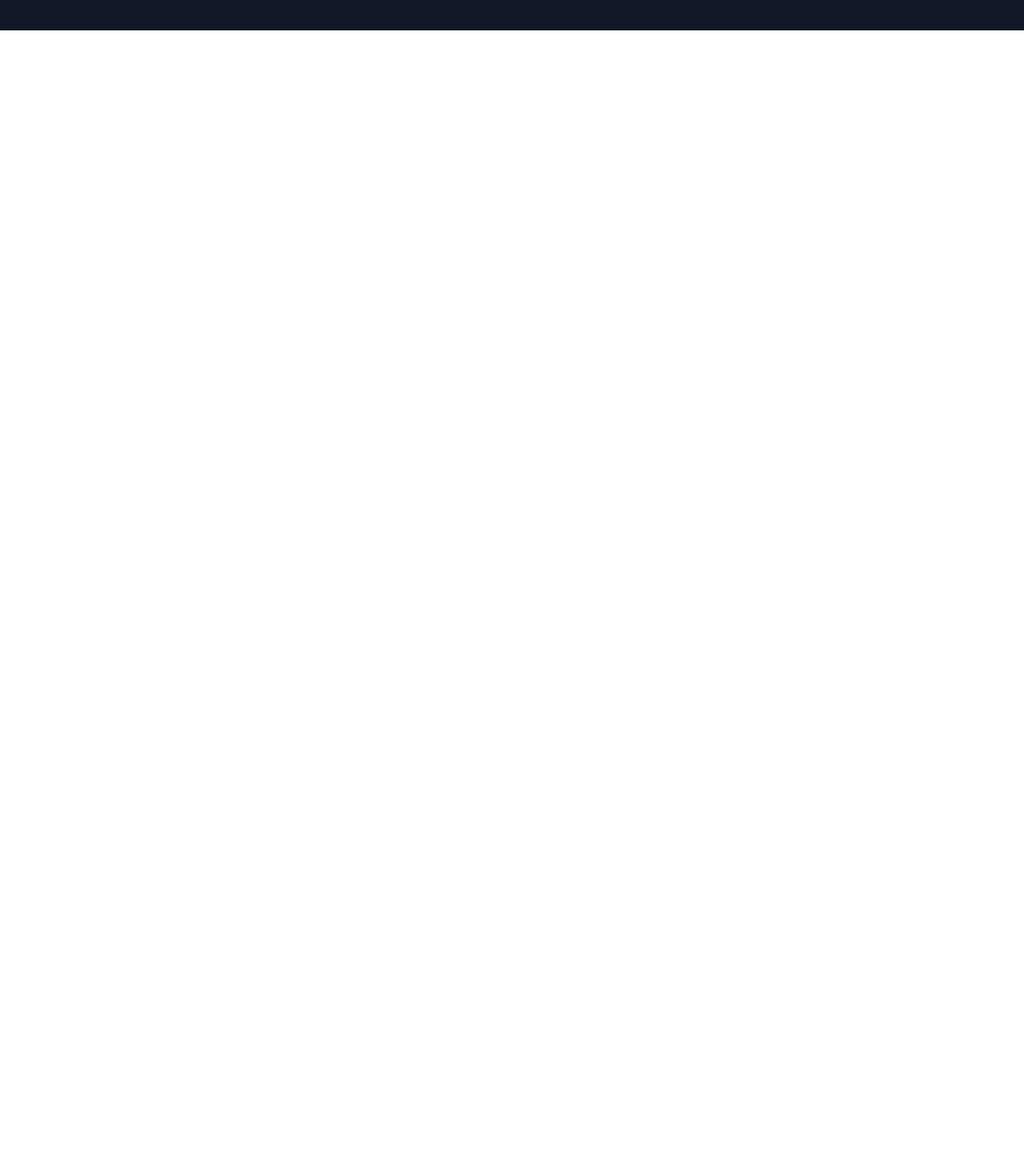
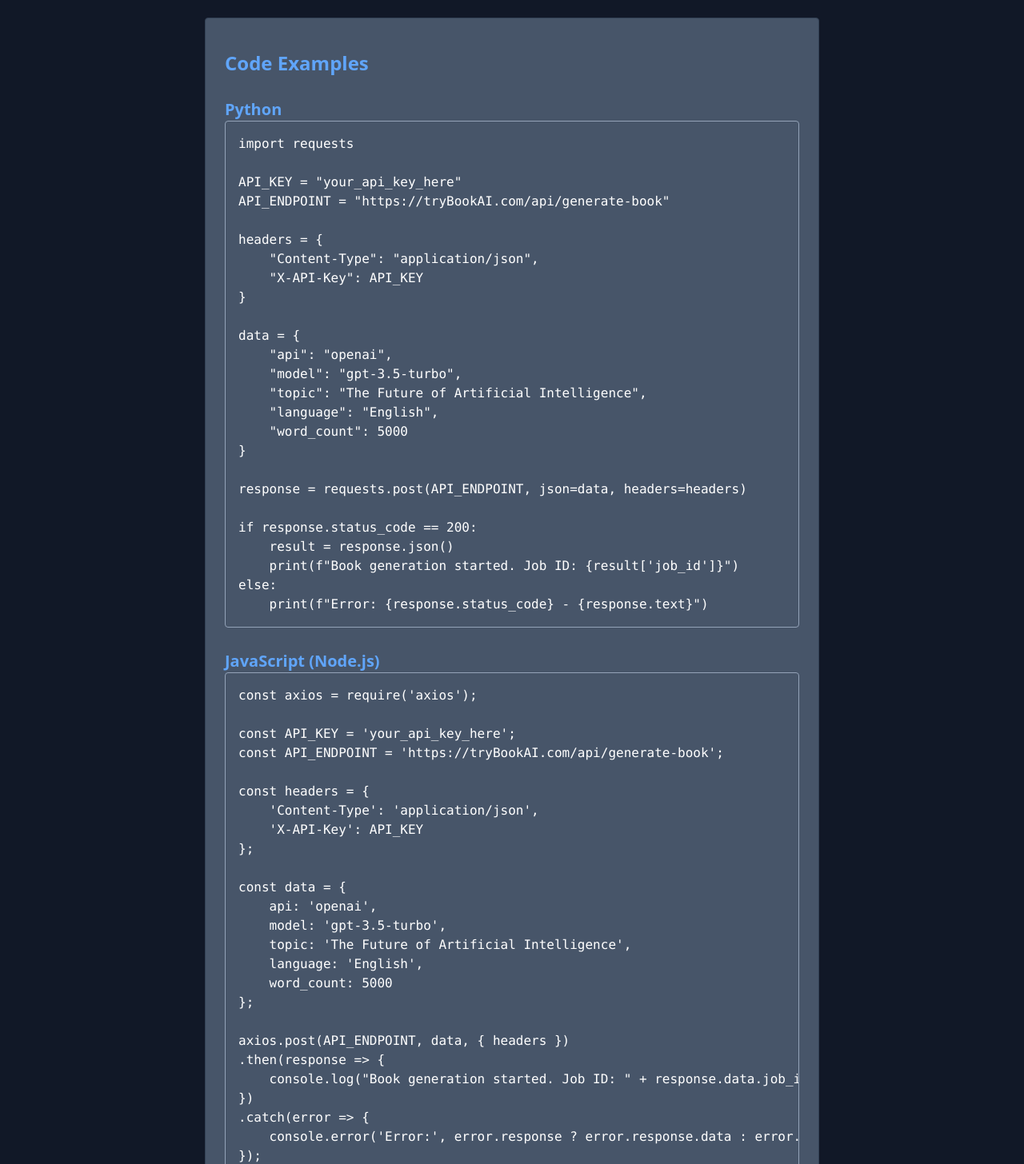
Before and after one commit to Ashlyn-Joshy/BookAIAssignment, a React (Create React App) app in the folder frontend/: page / in a window 1280 px wide. Shown: the part 2174-3630 px from the top of the page at 80% size. Before the commit the page ends 2212 px from the top, so only its background shows below. Built offline with nearby package versions, Linux system fonts and the light colour scheme.

Commit message:
Endpoints component added

```diff
--- /dev/null
+++ b/frontend/src/components/CodeExamples.js
@@ -0,0 +1,75 @@
+import React from "react";
+
+const CodeExamples = () => {
+  return (
+    <div className="border border-slate-700 rounded px-6 pb-6 pt-10 bg-slate-600 mt-6 w-full h-full">
+      <h1 className=" text-2xl font-bold text-blue-400">Code Examples</h1>
+      <h3 className="text-xl font-bold text-blue-400 mt-7">Python</h3>
+      <div className="border border-slate-400 rounded">
+        <pre className="p-4 rounded text-white max-w-full overflow-x-auto md:max-w-lg lg:max-w-2xl">
+          <code>
+            {`import requests
+
+API_KEY = "your_api_key_here"
+API_ENDPOINT = "https://tryBookAI.com/api/generate-book"
+
+headers = {
+    "Content-Type": "application/json",
+    "X-API-Key": API_KEY
+}
+
+data = {
+    "api": "openai",
+    "model": "gpt-3.5-turbo",
+    "topic": "The Future of Artificial Intelligence",
+    "language": "English",
+    "word_count": 5000
+}
+
+response = requests.post(API_ENDPOINT, json=data, headers=headers)
+
+if response.status_code == 200:
+    result = response.json()
+    print(f"Book generation started. Job ID: {result['job_id']}")
+else:
+    print(f"Error: {response.status_code} - {response.text}")`}
+          </code>
+        </pre>
+      </div>
+      <h3 className="text-xl font-bold text-blue-400 mt-7">
+        JavaScript (Node.js)
+      </h3>
+      <div className="border border-slate-400 rounded">
+        <pre className="p-4 rounded text-white max-w-full overflow-x-auto md:max-w-full lg:max-w-full">
+          <code>{`const axios = require('axios');
+
+const API_KEY = 'your_api_key_here';
+const API_ENDPOINT = 'https://tryBookAI.com/api/generate-book';
+
+const headers = {
+    'Content-Type': 'application/json',
+    'X-API-Key': API_KEY
+};
+
+const data = {
+    api: 'openai',
+    model: 'gpt-3.5-turbo',
+    topic: 'The Future of Artificial Intelligence',
+    language: 'English',
+    word_count: 5000
+};
+
+axios.post(API_ENDPOINT, data, { headers })
+.then(response => {
+    console.log("Book generation started. Job ID: " + response.data.job_id);
+})
+.catch(error => {
+    console.error('Error:', error.response ? error.response.data : error.message);
+});`}</code>
+        </pre>
+      </div>
+    </div>
+  );
+};
+
+export default CodeExamples;
--- a/frontend/src/components/Endpoints.js
+++ b/frontend/src/components/Endpoints.js
@@ -55,7 +55,7 @@
       </table>
       <h3 className="text-xl font-bold text-blue-400 mt-7">Response</h3>
       <div className="border border-slate-400 rounded">
-        <pre className="p-4 rounded text-white">
+        <pre className="p-4 rounded text-white max-w-full overflow-x-auto md:max-w-lg lg:max-w-2xl">
           <code>
             {`{
     "message": "Book generation started",
--- a/frontend/src/components/PricingBody.js
+++ b/frontend/src/components/PricingBody.js
@@ -5,6 +5,7 @@
 import Authentication from "./Authentication";
 import Endpoints from "./Endpoints";
 import Tutorial from "./Tutorial";
+import CodeExamples from "./CodeExamples";
 
 const PricingBody = () => {
   return (
@@ -13,6 +14,7 @@
       <Authentication />
       <Endpoints />
       <Tutorial />
+      <CodeExamples />
     </div>
   );
 };
```
